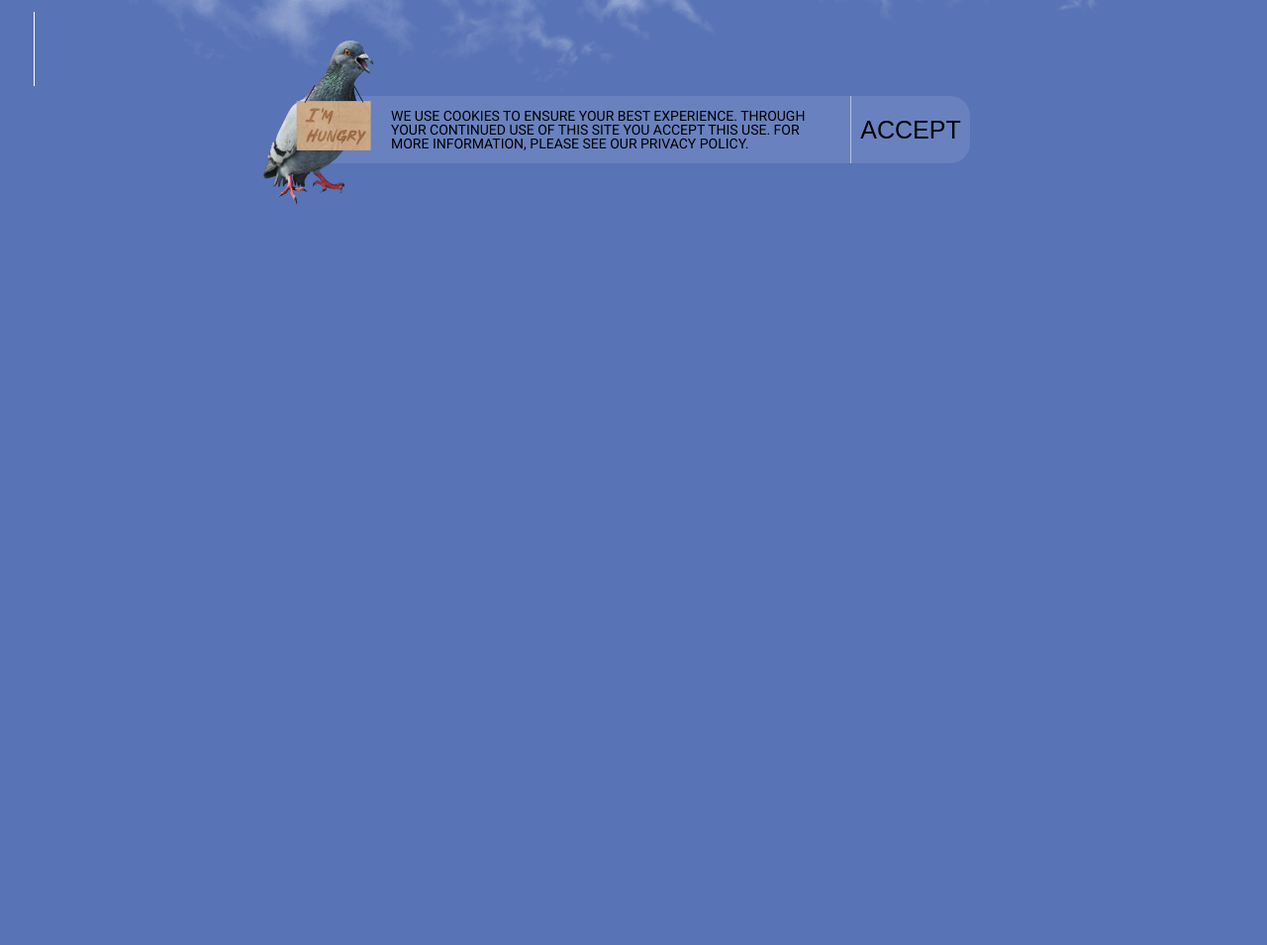
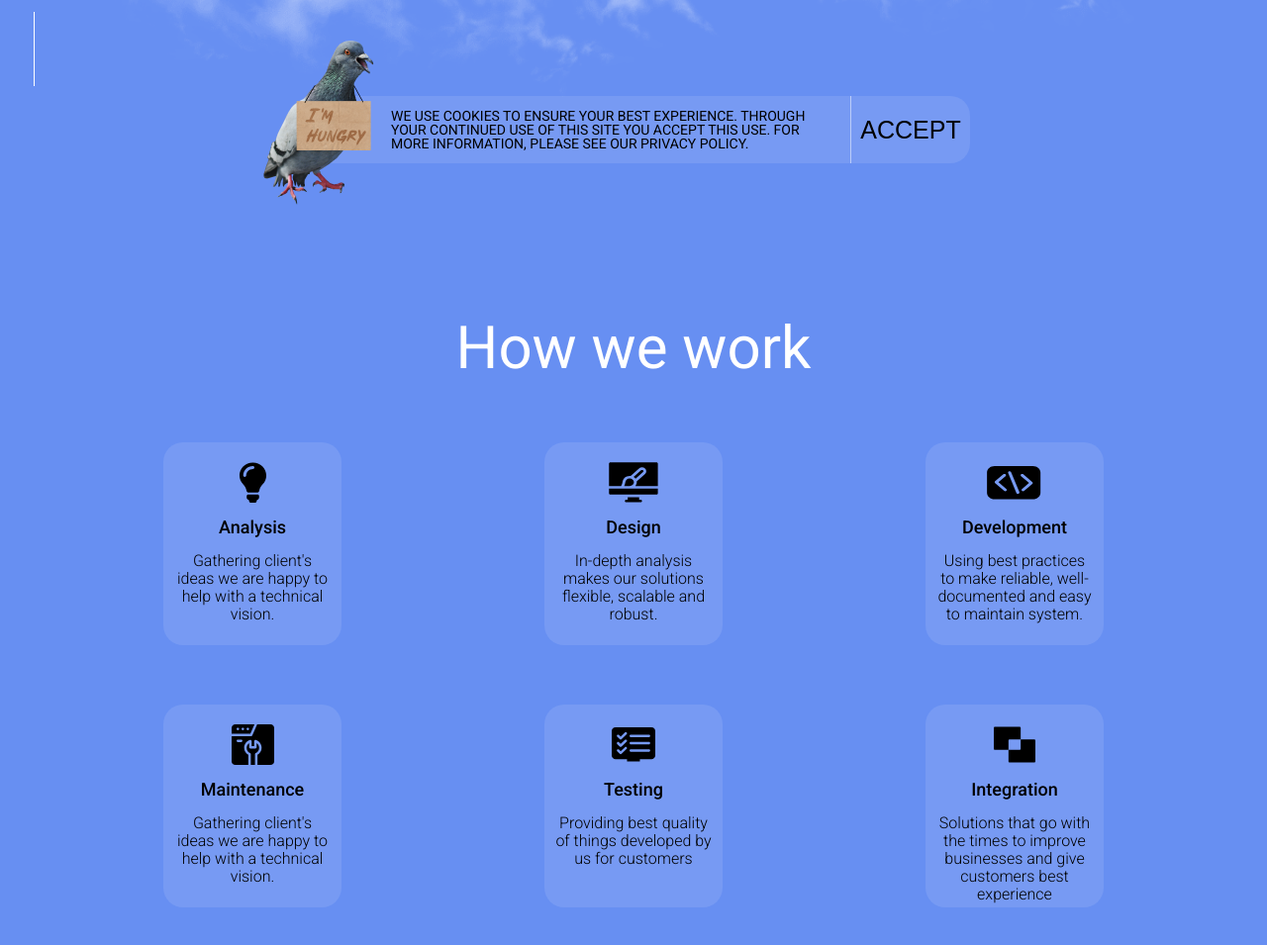
Before and after one commit to sergdekas/landing_live_streaming, a website: page index.html in a window 1280 px wide. Shown: the part 593-1548 px from the top of the page at 99% size. Before the commit the page ends 880 px from the top, so only its background shows below. Drawn offline with nearby package versions, Linux system fonts and the light colour scheme; files that its build step writes are made by us from their sources.

Commit message:
feat: work section implementation

```diff
--- a/index.html
+++ b/index.html
@@ -75,6 +75,65 @@
           </div>
         </div>
       </section>
+      <section class="work-section">
+        <div class="container">
+          <div class="work">
+            <h2 class="work__title">How we work</h2>
+            <div class="work__cards-wrapper">
+              <figure class="info-card card--analysis" aria-label="card analysis">
+                <svg class="info-card__icon icon--bulb" aria-label="bulb image">
+                  <use href="assets/sprites.svg#bulb-icon"></use>
+                </svg>
+                <h3 class="info-card__title">Analysis</h3>
+                <p class="info-card__desc">Gathering client's ideas we are happy to help with a technical vision.</p>
+              </figure>
+
+              <figure class="info-card card--design" aria-label="card design">
+                <svg class="info-card__icon icon--design" aria-label="design image">
+                  <use href="assets/sprites.svg#design-icon"></use>
+                </svg>
+                <h3 class="info-card__title">Design</h3>
+                <p class="info-card__desc">In-depth analysis makes our solutions flexible, scalable and robust.</p>
+              </figure>
+
+              <figure class="info-card card--dev" aria-label="card development">
+                <svg class="info-card__icon icon--dev" aria-label="dev image">
+                  <use href="assets/sprites.svg#dev-icon"></use>
+                </svg>
+                <h3 class="info-card__title">Development</h3>
+                <p class="info-card__desc">Using best practices to make reliable, well-documented and easy to maintain
+                  system.</p>
+              </figure>
+
+              <figure class="info-card card--maintenance" aria-label="card maintenance">
+                <svg class="info-card__icon icon--maintenance" aria-label="maintenance image">
+                  <use href="assets/sprites.svg#maintenance-icon"></use>
+                </svg>
+                <h3 class="info-card__title">Maintenance</h3>
+                <p class="info-card__desc">Gathering client's ideas we are happy to help with a technical vision.</p>
+              </figure>
+
+              <figure class="info-card card--testing" aria-label="card testing">
+                <svg class="info-card__icon icon--testing" aria-label="testing image">
+                  <use href="assets/sprites.svg#testing-icon"></use>
+                </svg>
+                <h3 class="info-card__title">Testing</h3>
+                <p class="info-card__desc">Providing best quality
+                  of things developed by us for customers</p>
+              </figure>
+
+              <figure class="info-card card--integration" aria-label="card integration">
+                <svg class="info-card__icon icon--integration" aria-label="integration image">
+                  <use href="assets/sprites.svg#integration-icon"></use>
+                </svg>
+                <h3 class="info-card__title">Integration</h3>
+                <p class="info-card__desc">Solutions that go with
+                  the times to improve businesses and give customers best experience</p>
+              </figure>
+            </div>
+          </div>
+        </div>
+      </section>
     </main>
 
   </body>
--- a/styles/_basic.scss
+++ b/styles/_basic.scss
@@ -35,6 +35,10 @@
   list-style: none;
 }
 
+figure {
+  margin: 0;
+}
+
 .container {
   max-width: 1440px;
   margin: 0 auto;
--- /dev/null
+++ b/styles/_cards.scss
@@ -0,0 +1,71 @@
+@use "variables" as v;
+@use "mixins" as m;
+@use "sass:color";
+
+.info-card {
+  width: 180px;
+  height: 205px;
+  padding: 20px 10px 0;
+  border-radius: 20px;
+  background-color: color.adjust(v.$color_white, $alpha: -0.9);
+  transition: background-color 0.2s ease;
+
+  @include m.d-flex(start, center, nowrap, column, 0, 10px);
+
+  &__icon {
+    width: 25px;
+    height: 25px;
+    fill: v.$color_black;
+  }
+
+  &__title {
+    @include m.font(18px, 500, v.$color_black);
+    line-height: 30px;
+  }
+
+  &__desc {
+    text-align: center;
+    @include m.font(16px, 300, v.$color_black);
+    line-height: 18px;
+  }
+
+  &__icon {
+    transition: fill 0.2s ease;
+  }
+
+  &__title,
+  &__desc {
+    transition: color 0.2s ease;
+  }
+
+  @media (hover: hover) {
+    &:hover {
+      cursor: pointer;
+      background-color: color.adjust(v.$color_white, $alpha: -0.95);
+
+      .info-card__icon {
+        fill: v.$color_white;
+      }
+
+      .info-card__title,
+      .info-card__desc {
+        color: v.$color_white;
+      }
+    }
+  }
+
+  @media (max-width: v.$media__xs) {
+    width: 140px;
+    height: 170px;
+
+    &__title {
+      @include m.font(14px, 500, v.$color_black);
+      line-height: 18px;
+    }
+
+    &__desc {
+      @include m.font(11px, 300, v.$color_black);
+      line-height: 14px;
+    }
+  }
+}
--- a/styles/_importer.scss
+++ b/styles/_importer.scss
@@ -1,3 +1,5 @@
 @forward "basic";
+@forward "cards";
 @forward "header";
 @forward "hero";
+@forward "work";
--- a/styles/_variables.scss
+++ b/styles/_variables.scss
@@ -1,5 +1,5 @@
-$color_blue: #5873b6;
-// $color_blue: #678ff2;
+// $color_blue: #5873b6;
+$color_blue: #678ff2;
 $color_white: #fff;
 $color_black: #000;
 
--- /dev/null
+++ b/styles/_work.scss
@@ -0,0 +1,117 @@
+@use "variables" as v;
+@use "mixins" as m;
+@use "placeholders";
+@use "sass:color";
+
+.work-section {
+  padding: 50px 20px 180px;
+
+  .work {
+    margin: 0 auto;
+    text-align: center;
+
+    &__title {
+      margin: 0 0 80px 0;
+      @include m.font(60px, 400, v.$color_white);
+      line-height: 30px;
+
+      @media (max-width: v.$media__sm) {
+        display: none;
+      }
+    }
+
+    &__cards-wrapper {
+      margin: 0 auto;
+      max-width: 950px;
+      display: grid;
+      grid-template-columns: repeat(3, 1fr);
+      grid-template-rows: repeat(2, 1fr);
+      row-gap: 60px;
+      // justify-items: center;
+      // align-items: center;
+      place-items: center;
+      grid-template-areas:
+        "analysis design dev"
+        "maintenance testing integration";
+
+      .card--analysis {
+        grid-area: analysis;
+        justify-self: start;
+      }
+
+      .card--design {
+        grid-area: design;
+      }
+
+      .card--dev {
+        grid-area: dev;
+        justify-self: end;
+      }
+
+      .card--maintenance {
+        grid-area: maintenance;
+        justify-self: start;
+      }
+
+      .card--testing {
+        grid-area: testing;
+      }
+
+      .card--integration {
+        grid-area: integration;
+        justify-self: end;
+      }
+
+      .icon--bulb {
+        width: 29px;
+        height: 41px;
+      }
+
+      .icon--design {
+        width: 50px;
+        height: 41px;
+      }
+
+      .icon--dev {
+        width: 55px;
+        height: 41px;
+      }
+
+      .icon--maintenance {
+        width: 43px;
+        height: 41px;
+      }
+
+      .icon--testing {
+        width: 44px;
+        height: 41px;
+      }
+
+      .icon--integration {
+        width: 42px;
+        height: 41px;
+      }
+
+      @media (max-width: v.$media__md) {
+        & {
+          row-gap: 35px;
+          grid-template-columns: repeat(2, 1fr);
+          grid-template-rows: repeat(3, 1fr);
+          grid-template-areas:
+            "analysis design"
+            "dev maintenance"
+            "testing integration";
+
+          .card--analysis,
+          .card--design,
+          .card--dev,
+          .card--maintenance,
+          .card--testing,
+          .card--integration {
+            justify-self: center;
+          }
+        }
+      }
+    }
+  }
+}
```
